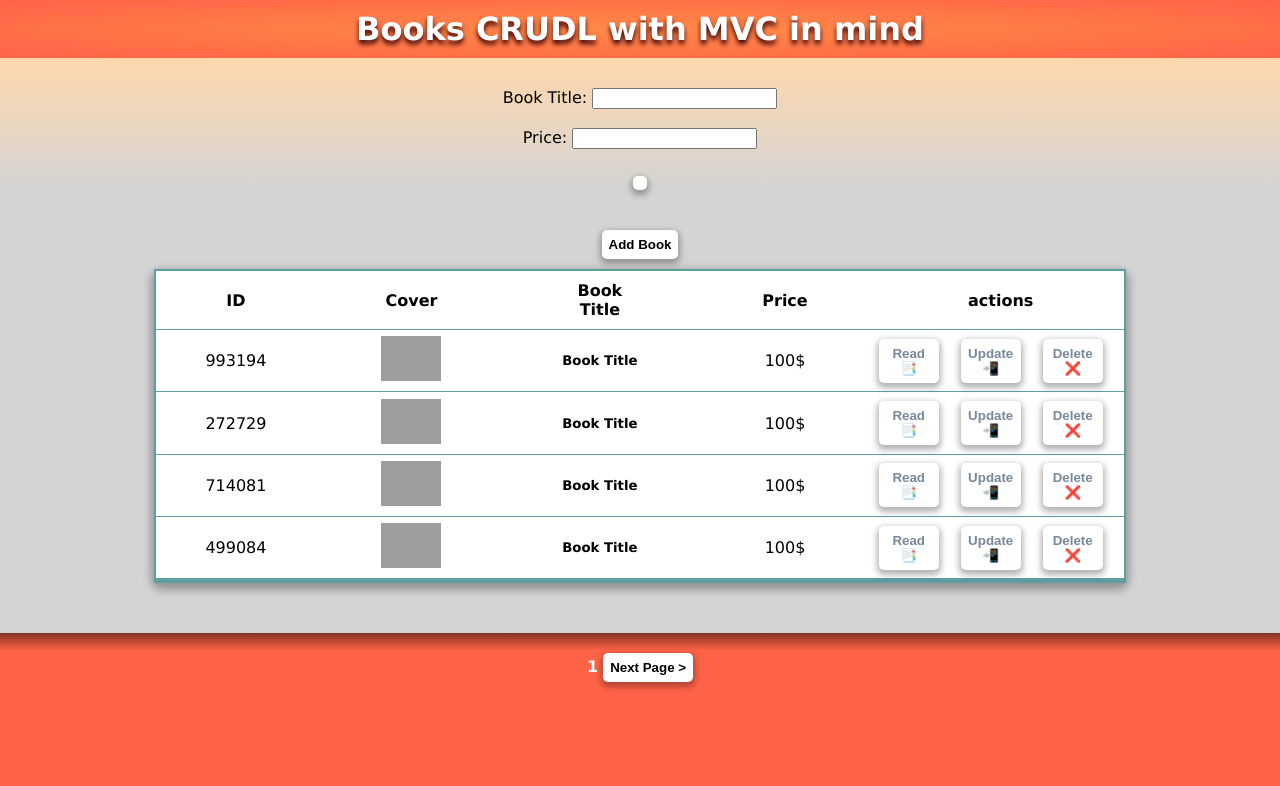
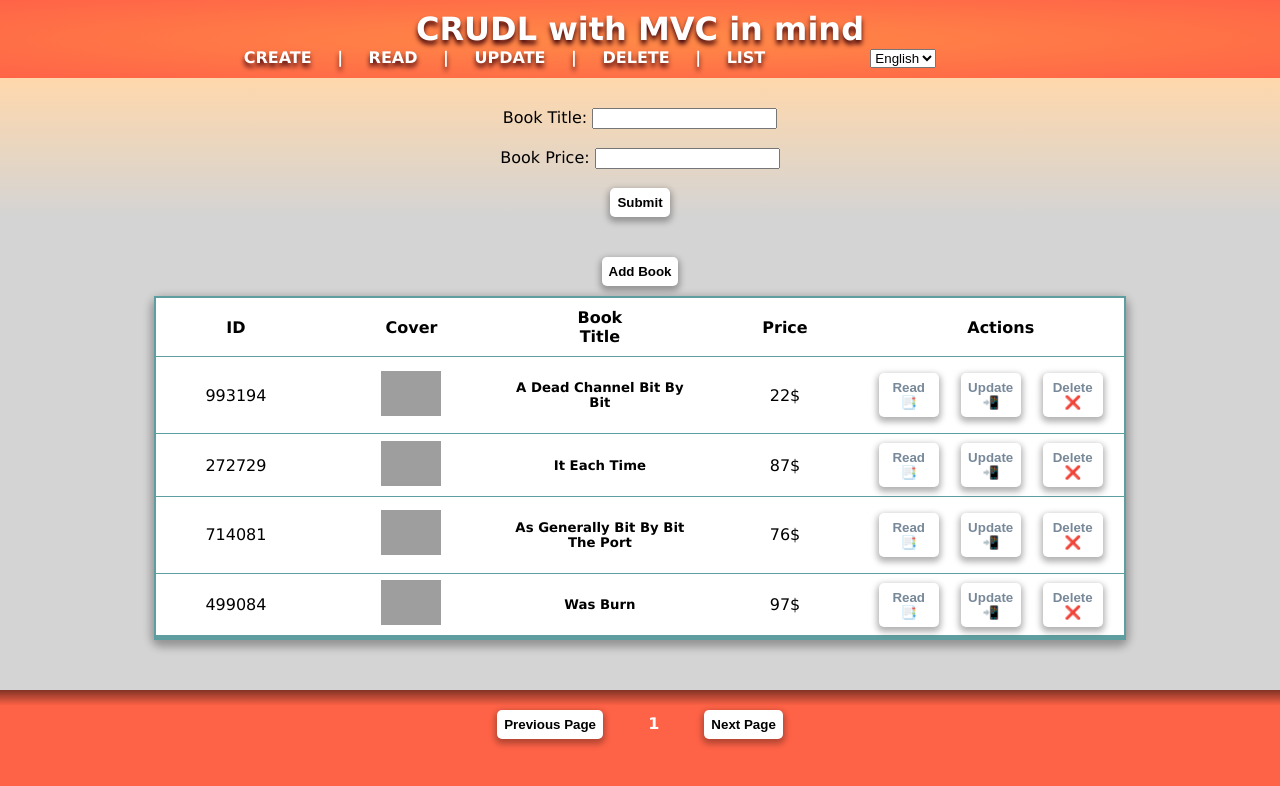
Before and after one commit to michaelmichaeli/BookStore, a plain HTML site: page index.html in a window 1280 px wide. Both pictures are taken after a click on the button "Add Book". Drawn offline with Linux system fonts and the light colour scheme; grey boxes are pictures that could not be loaded.

Commit message:
Add files via upload

```diff
--- a/css/main.css
+++ b/css/main.css
@@ -9,12 +9,13 @@ html, body {
 
 body {
     margin: 0;
-    /* background-color: lightgrey; */
     text-align: center;
     font-family: 'Lucida Sans', 'Lucida Sans Regular', 'Lucida Grande', 'Lucida Sans Unicode', Geneva, Verdana, sans-serif;
     background-color: rgb(212, 212, 212);
 }
-
+body.rtl {
+    direction: rtl;
+}
 
 header {
     background-color: tomato;
@@ -28,10 +29,6 @@ header {
     box-shadow: 0px 0px 5px 4px rgba(0, 0, 0, 0.30);
 }
 
-/* header h7, h1 {
-    font-weight: bold;
-} */
-
 .books-container {
     display: flex;
     flex-wrap: wrap;
@@ -40,15 +37,12 @@ header {
 
 table img {
     width: 60px;
-    /* padding: 30px; */
 }
 
 .modal {
     background-color: white;
     background-image: url("../img/book.png");
     background-size: cover;
-
-    /* padding: 100px; */
     position: absolute;
     top: 20px;
     left: 50%;
@@ -58,9 +52,11 @@ table img {
     /* opacity: 0.9; */
     border-radius: 50%  0 0 50%;
     box-shadow: 0px 0px 50px 40px rgba(0, 0, 0, 0.30);
-
-    /* width: 400px; */
-    /* left: 0; */
+    animation: slide 1s forwards;
+}
+@keyframes slide {
+    100% { right: 0; }
+    0% {right: -900px}
 }
 
 .modal p {
@@ -74,10 +70,6 @@ table img {
     text-shadow: 0px 0px 3px white;
 }
 
-/* .add-book-section {
-    display: none;
-} */
-
 table {
     /* padding: 20px; */
     border-collapse: collapse;
@@ -87,18 +79,18 @@ table {
     border-bottom: 5px solid cadetblue;
     background-color: #fff;
     border-radius: 7px;
-    /* overflow: hidden; */
-
 }
 table button {
     margin-right: 20px;
     color: lightslategrey;
 }
+body.rtl table button {
+    margin-right: inherit;
+    margin-left: 20px;
+}
 
 tr {
     border: 1px solid cadetblue;
-    /* padding: 20px; */
-
 }
 
 td {
@@ -123,11 +115,9 @@ button:active, input[type=button]:active, input[type=submit] :active {
     background-color: cadetblue;
 }
 
-
-
- body > button {
+body > button {
      margin: 20px 0 10px 0;
- }
+}
 
 input[type=button], input[type=submit] {
     margin: 20px;
@@ -169,7 +159,7 @@ input[name="rate"] {
 }
 
 .modal button {
-    display: inline-block;
+    /* display: inline-block; */
 }
 
 .next-page {
@@ -204,6 +194,7 @@ h6 {
     display: inline-block;
     color: white;
     font-weight: bolder;
+    margin: 0 40px 0 40px;
 }
 
 .modal h5 {
@@ -211,5 +202,12 @@ h6 {
     margin: 40px 0 0 0;
     text-decoration: underline;
     text-shadow: 0px 0px 5px white;
+}
 
+select {
+    margin: 0 100px 0 100px;
 }
+
+.sort-table {
+    cursor: pointer;
+}
--- a/index.html
+++ b/index.html
@@ -6,34 +6,55 @@
     <meta name="viewport" content="width=device-width, initial-scale=1.0">
     <meta http-equiv="X-UA-Compatible" content="ie=edge">
     <link rel="stylesheet" href="css/main.css">
+    <!-- <link rel="stylesheet" href="https://stackpath.bootstrapcdn.com/bootstrap/4.4.1/css/bootstrap.min.css"
+        integrity="sha384-Vkoo8x4CGsO3+Hhxv8T/Q5PaXtkKtu6ug5TOeNV6gBiFeWPGFN9MuhOf23Q9Ifjh" crossorigin="anonymous"> -->
     <title>Books Store</title>
 </head>
 
 <body onload="onInit()">
     <header>
-        <h1>Books CRUDL with MVC in mind</h1>
-        <!-- <h7>Create   |   Read   |   Update   |   Delete   |   List</h2> -->
+        <h1 data-trans="title">Books CRUDL with MVC in mind</h1>
+        <h7 data-trans="subtitle">Create | Read | Update | Delete | List</h7>
+        <select onchange="onSetLang(this.value)">
+            <option value="en">English</option>
+            <option value="he">עברית</option>
+        </select>
     </header>
     <section class="add-book-section" hidden>
         <form>
-            <label for="title">Book Title:</label>
+            <label for="title" data-trans="addBookTitle">Book Title:</label>
             <input type="text" id="title" name="title"><br><br>
-            <label for="price">Price:</label>
+            <label for="price" data-trans="addBookPrice">Price:</label>
             <input type="text" id="price" name="price"><br><br>
-            <button value="Submit" onclick="onSubmit()">
+            <button value="Submit" onclick="onSubmit()" data-trans="addBookSubmit">Submit</button>
         </form>
     </section>
-    <button type="button" onclick="onShowAddBook()">Add Book</button>
+    <section class="update-book-section" hidden>
+        <form>
+            <label for="title" data-trans="addBookTitle">Book Title:</label>
+            <input type="text" id="updateTitle" name="title"><br><br>
+            <label for="price" data-trans="addBookPrice">Price:</label>
+            <input type="text" id="updatePrice" name="price"><br><br>
+            <button value="Submit" onclick="onUpdate()" data-trans="addBookSubmit">Submit</button>
+        </form>
+    </section>
+
+
+
+    <button type="button" onclick="onShowAddBook()" data-trans="addBookBtn">Add Book</button>
 
 
     <section class="books-container">
+        <!--THIS IS THE TABLE-->
 
-    </section>  <!--THIS IS THE TABLE-->
+    </section>
+
 
 
     <div class="next-page">
+        <button onclick="onPrevPage()" data-trans="previousPage">Previous Page &gt; </button>
         <p></p>
-        <button onclick="onNextPage()">Next Page &gt; </button>
+        <button onclick="onNextPage()" data-trans="nextPage">Next Page &gt; </button>
     </div>
 
     <div class="modal" hidden>
@@ -46,9 +67,11 @@
             <p>&#11088;</p>
             <input type="number" step="1" max="10" min="0" value="5" name="rate" id="rf" style="font-size: 35px;">
         </div>
-        <button onclick="onCloseModal()">Close</button>
+        <button onclick="onCloseModal()" data-trans="closeModalBtn">Close</button>
     </div>
 
+
+    <script src="js/i18n-service.js"></script>
     <script src="js/util-service.js"></script>
     <script src="js/storage-service.js"></script>
     <script src="js/book-service.js"></script>
--- a/js/book-controller.js
+++ b/js/book-controller.js
@@ -4,7 +4,9 @@
 function onInit() {
     renderPageNum();
     createBooks();
+    setRtlIfHebrew(getLang());
     renderBooks();
+    doTrans();
 }
 
 function renderPageNum() {
@@ -17,16 +19,29 @@ function renderBooks() {
     strHtmls.unshift([`
         <table class="book-table">
         <tr>
-            <th>ID</th>
-            <th>Cover</th>
-            <th>Book Title</th>
-            <th>Price</th>
-            <th colspan="3">actions</th>
+            <th data-trans="tId">ID</th>
+            <th data-trans="tCover">Cover</th>
+            <th class="sort-table" data-trans="tBookTitle" onclick="onSortByPTitle()">Book Title</th>
+            <th class="sort-table" data-trans="tPrice" onclick="onSortByPrice()">Price</th>
+            <th colspan="3" data-trans="tActions">Actions</th>
         <tr>
     `]);
     strHtmls.push([`</table>`]);
     document.querySelector('.books-container').innerHTML = strHtmls.join('');
 }
+
+function onSortByPrice() {
+    sortByPrice();
+    renderBooks();
+    doTrans();
+}
+
+function onSortByPTitle() {
+    sortByTitle();
+    renderBooks();
+    doTrans();
+}
+
 function getBooksHtml(book) {
     return `
         <tr>
@@ -40,27 +55,30 @@ function getBooksHtml(book) {
                 <h5 class="book-title">${book.name}</h5>
             </td>
             <td>
-                <p class="book-price">${book.price}$</p>
+                <p class="book-price">${book.price}<span data-trans="currency">$</span></p>
             </td>
             <td>
-                <button href="#"  onclick="onReadBook('${book.id}')">Read &#128209;</button>
+                <button href="#"  onclick="onReadBook('${book.id}')" data-trans="tRead">Read &#128209;</button>
             </td>
             <td>
-                <button href="#" onclick="onUpdateBook('${book.id}')">Update &#128242;</button>
+                <button href="#" onclick="onShowUpdateBook('${book.id}')" data-trans="tUpdate">Update &#128242;</button>
             </td>
             <td>
-                <button href="#" onclick="onDeleteBook('${book.id}')">Delete &#10060;</button>
+                <button href="#" onclick="onDeleteBook('${book.id}')"data-trans="tDelete">Delete &#10060;</button>
             </td>
         </tr>
         `;
 }
+
 function onDeleteBook(bookId) {
     deleteBook(bookId);
     renderBooks();
+    doTrans();
 }
 
 function onShowAddBook() {
-    document.querySelector('.add-book-section').hidden = false;
+    var elAddBookSection = document.querySelector('.add-book-section')
+    elAddBookSection.hidden = false;
 }
 
 function onSubmit() {
@@ -69,14 +87,35 @@ function onSubmit() {
     if (!name || !price) return;
     addBook(name, price);
     renderBooks();
+    doTrans();
 }
 
-function onUpdateBook(bookId) {
-    var name = prompt('new name for the book:');
-    var price = prompt('new price for the book:');
+function onUpdate() {
+    var newName = document.querySelector('#updateTitle').value;
+    var newPrice = document.querySelector('#updatePrice').value;
+    // if (!name.length || !price.length) return;
+    updateBook(getCurrBook().id,newName, newPrice);
+    renderBooks();
+    doTrans();
+}
 
-    updateBook(bookId, name, price);
-    renderBooks();
+function onShowUpdateBook(bookId) {
+    setCurrBook(bookId);
+    var elUpdateSection = document.querySelector('.update-book-section')
+    elUpdateSection.hidden = false;
+
+    var bookName = getBookById(bookId).name + '';
+    elUpdateSection.querySelector('input[name="title"]').value = bookName;
+    var bookPrice = getBookById(bookId).price;
+    elUpdateSection.querySelector('input[name="price"]').value = bookPrice;
+
+
+
+    // var name = prompt('new name for the book:');
+    // var price = prompt('new price for the book:');
+    // updateBook(bookId, name, price);
+    // renderBooks();
+    // doTrans();
 }
 
 function onReadBook(bookId) {
@@ -100,4 +139,10 @@ function onCloseModal() {
 function onNextPage() {
     nextPage();
     renderBooks();
+    doTrans();
 }
+function onPrevPage() {
+    prevPage();
+    renderBooks();
+    doTrans();
+}
--- a/js/book-service.js
+++ b/js/book-service.js
@@ -6,12 +6,20 @@ const PAGE_SIZE = 4;
 var gPageIdx = 0;
 var gCurrBook;
 
+function sortByPrice() {
+    gBooks.sort((a, b) => a.price - b.price);
+}
+
+function sortByTitle() {
+    gBooks.sort((a, b) => a.name.toLowerCase() <= b.name.toLowerCase() ? -1 : 1);
+}
+
 function getPageNum() {
     return gPageIdx;
 }
 
 function getBookById(bookId) {
-    return gBooks.find((book)=> book.id === bookId);
+    return gBooks.find((book) => book.id === bookId);
 }
 
 function updateBook(bookId, newName, newPrice) {
@@ -56,7 +64,7 @@ function setRateById(bookId, newRate) {
     _saveBooksToStorage();
 }
 
-function getCurrBook(){
+function getCurrBook() {
     return gCurrBook;
 }
 
@@ -69,9 +77,9 @@ function createBooks() {
     var books = loadFromStorage(KEY);
     if (!books || !books.length) {
         books = [];
-        for (let i = 0; i < 25; i++) {
-            var name = 'Book Title';
-            var price = 100;
+        for (let i = 0; i < 15; i++) {
+            var name = capitalize(makeLorem(3));
+            var price = getRandomIntInclusive(10, 100);
             var imgUrl = 'img/book.png';
             const book = _createBook(name, price, imgUrl);
             books.i = i;
@@ -82,15 +90,34 @@ function createBooks() {
     _saveBooksToStorage()
 }
 
+function capitalize(strs) {
+    strs = strs.split(" ");
+    for (var i = 0 ; i < strs.length ; i++) {
+        strs[i] = strs[i] === '.' ? "" :
+        strs[i] = strs[i].charAt(0).toUpperCase() + strs[i].slice(1);
+    }
+    return strs.join(" ");
+}
+
 function _saveBooksToStorage() {
     saveToStorage(KEY, gBooks);
 }
 
 function nextPage() {
     // TODO: calc the 3
-    // IF LEFT WITH MORE BOOKS THAN BOOK-PER-PAGE TO RENDER...
+    // IF LEFT WITH MORE BOOKS THAN PAGE_SIZE TO RENDER...MOVE TO NEXT PAGE ELSE BACK TO PAGE-ZERO.
     if (gBooks.length - PAGE_SIZE * gPageIdx > PAGE_SIZE)
-                gPageIdx++;
+        gPageIdx++;
     else gPageIdx = 0;
     renderPageNum()
 }
+
+function prevPage() {
+    // TODO: calc the 3
+    // IF LEFT WITH MORE BOOKS THAN PAGE_SIZE TO RENDER...MOVE TO NEXT PAGE ELSE BACK TO PAGE-ZERO.
+    // if (gBooks.length - PAGE_SIZE * gPageIdx > PAGE_SIZE)
+    if (gPageIdx !== 0)
+        gPageIdx--;
+    else gPageIdx = Math.floor(gBooks.length / PAGE_SIZE);
+    renderPageNum()
+}
--- /dev/null
+++ b/js/i18n-service.js
@@ -0,0 +1,152 @@
+var gTrans = {
+    title: {
+        en: 'CRUDL with MVC in mind',
+        he: 'CRUDL ספרים עם מודל MVC'
+    },
+    subtitle: {
+        en: 'CREATE | READ | UPDATE | DELETE | LIST',
+        he: 'CREATE | READ | UPDATE | DELETE | LIST'
+    },
+    'addBookTitle': {
+        en: 'Book Title:',
+        he: 'כותר הספר:'
+    },
+    'addBookPrice': {
+        en: 'Book Price:',
+        he: 'מחיר הספר:'
+    },
+    'addBookSubmit': {
+        en: 'Submit',
+        he: 'שלח'
+    },
+    'addBookBtn': {
+        en: 'Add Book',
+        he: 'הוסף ספר'
+    },
+    'nextPage': {
+        en: 'Next Page',
+        he: 'עמוד הבא'
+    },
+    'previousPage': {
+        en: 'Previous Page',
+        he: 'עמוד קודם'
+    },
+    'tId': {
+        en: 'ID',
+        he: 'מק"ט'
+    },
+    'tCover': {
+        en: 'Cover',
+        he: 'כריכה'
+    },
+    'tBookTitle': {
+        en: 'Book Title',
+        he: 'כותר הספר'
+    },
+    'tPrice': {
+        en: 'Price',
+        he: 'מחיר'
+    },
+    'tActions': {
+        en: 'Actions',
+        he: 'פעולות'
+    },
+    'tRead': {
+        en: 'Read 📑',
+        he: ' 📑 קרא'
+    },
+    'tUpdate': {
+        en: 'Update 📲',
+        he: ' 📲 עדכן'
+    },
+    'tDelete': {
+        en: 'Delete ❌',
+        he: '❌ מחק'
+    },
+    'closeModalBtn': {
+        en: 'close',
+        he: 'סגור'
+    },
+    'currency': {
+        en: '$',
+        he: '₪'
+    }
+}
+
+var gCurrLang = 'en';
+
+function _getTrans(transKey) {
+    // Get from gTrans
+    var langTransMap = gTrans[transKey]
+    // If key is unknown return 'UNKNOWN'
+    if (!langTransMap) return 'UNKNOWN';
+
+    // If translation not found - use english
+    var trans = langTransMap[getLang()]
+    if (!trans) trans = langTransMap['en']
+    return trans;
+}
+
+function doTrans() {
+    var els = document.querySelectorAll('[data-trans]')
+    // console.log('els', els);
+    els.forEach(el =>{
+        const key = el.dataset.trans;
+        const trans = _getTrans(key)
+
+        if (el.placeholder)  el.placeholder = trans
+        else el.innerText = trans
+    })
+}
+
+
+
+function onSetLang(lang) {
+    setLang(lang);
+    saveToStorage('booksFavLang', lang);
+    setRtlIfHebrew(lang);
+    doTrans();
+}
+
+function setRtlIfHebrew(lang) {
+    if (lang === 'he') document.body.classList.add('rtl')
+    else document.body.classList.remove('rtl');
+}
+
+function setLang(lang) {
+    gCurrLang = lang;
+}
+
+function getLang() {
+    return loadFromStorage('booksFavLang') || gCurrLang;
+}
+
+/*
+function formatNumOlder(num) {
+    return num.toLocaleString('es')
+}
+
+function formatNum(num) {
+    return new Intl.NumberFormat(gCurrLang).format(num);
+}
+
+function formatCurrency(num) {
+    return new Intl.NumberFormat('he-IL',{ style: 'currency', currency: 'ILS' }).format(num);
+}
+
+function formatDate(time) {
+
+    var options = {
+        year: 'numeric', month: 'short', day: 'numeric',
+        hour: 'numeric', minute: 'numeric',
+        hour12: true,
+    };
+
+    return new Intl.DateTimeFormat(gCurrLang,options).format(time);
+    // return moment(new Date(time), "YYYYMMDD").fromNow();
+}
+
+function kmToMiles(km) {
+    return km / 1.609;
+}
+*/
```
Also changed, not shown: js/storage-service.js (line endings or trailing spaces).
